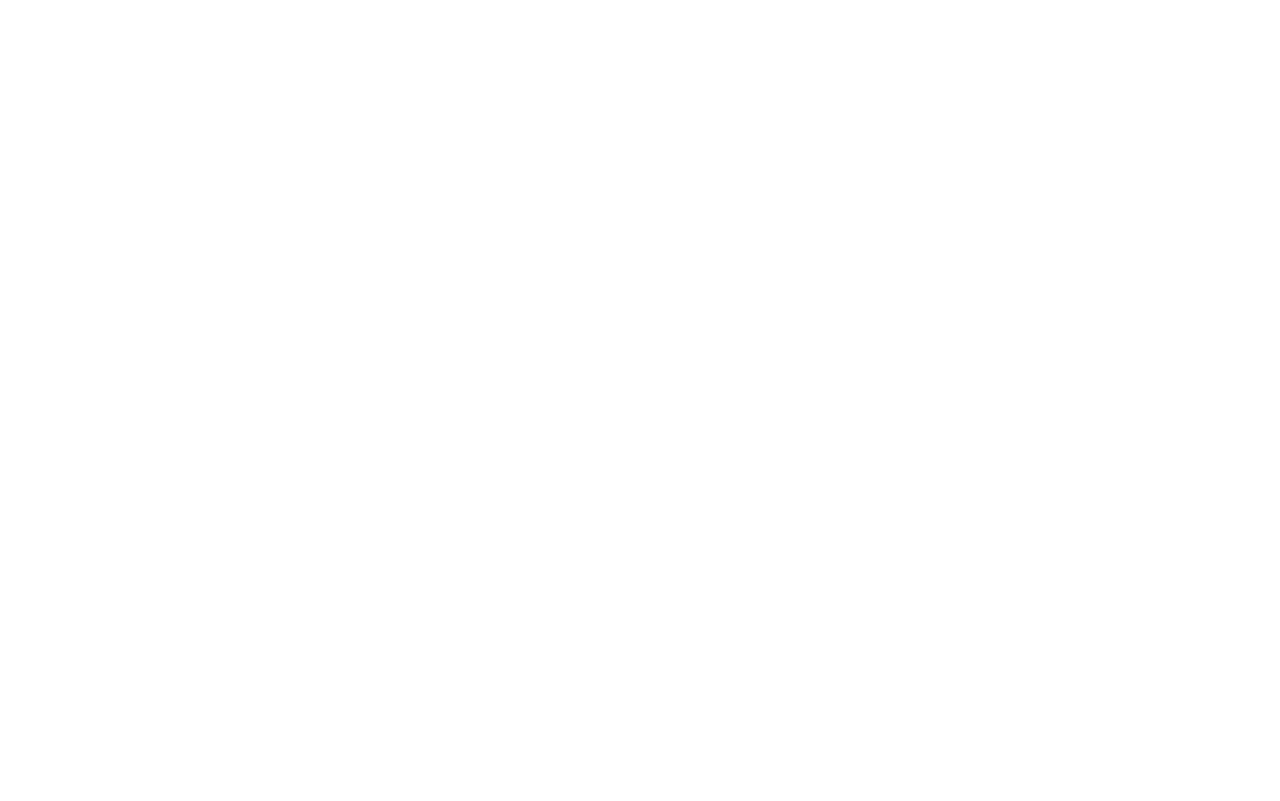
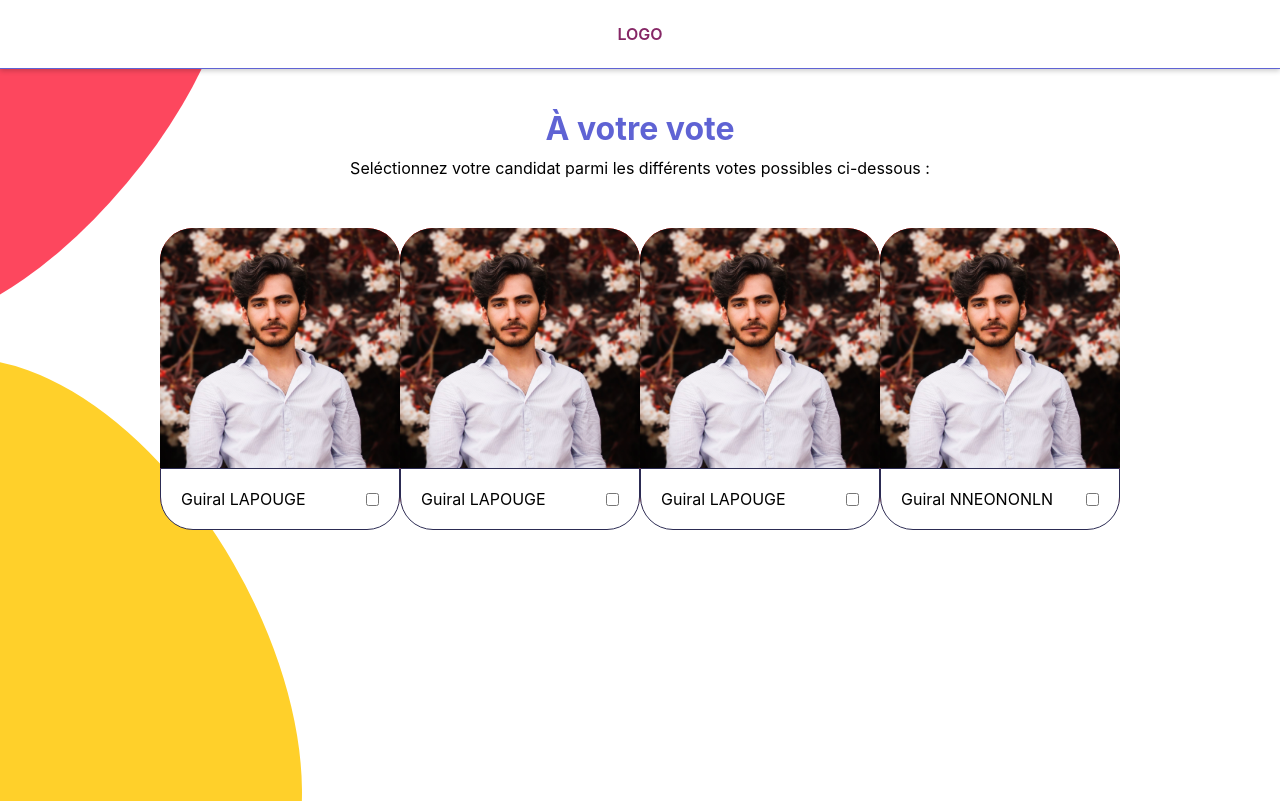
Before and after one commit to SemaineRush/WebApp, a React (Create React App) app: page /vote in a window 1280 px wide. Built offline with nearby package versions, Linux system fonts and the light colour scheme.

Commit message:
add Vote List

```diff
--- a/src/App.css
+++ /dev/null
@@ -1,38 +0,0 @@
-.App {
-  text-align: center;
-}
-
-.App-logo {
-  height: 40vmin;
-  pointer-events: none;
-}
-
-@media (prefers-reduced-motion: no-preference) {
-  .App-logo {
-    animation: App-logo-spin infinite 20s linear;
-  }
-}
-
-.App-header {
-  background-color: #282c34;
-  min-height: 100vh;
-  display: flex;
-  flex-direction: column;
-  align-items: center;
-  justify-content: center;
-  font-size: calc(10px + 2vmin);
-  color: white;
-}
-
-.App-link {
-  color: #61dafb;
-}
-
-@keyframes App-logo-spin {
-  from {
-    transform: rotate(0deg);
-  }
-  to {
-    transform: rotate(360deg);
-  }
-}
--- a/src/App.js
+++ b/src/App.js
@@ -1,18 +1,23 @@
 import React from 'react';
-import './App.css';
-import LogIn from './Components/LogIn'
-import Register from './Components/Register'
+import LogIn from './Components/LogIn';
+import Register from './Components/Register';
+import Header from './Components/Header';
+import Vote from './Components/Vote';
 import {BrowserRouter as Router, Route} from 'react-router-dom';
 
 
 function App() {
   return (
+    <>
+      <Header />
       <Router>
         <div className="App">
           <Route exact path="/login" component={ LogIn } />
           <Route exact path="/register" component={ Register } />
+          <Route exact path="/vote" component={ Vote } />
         </div>
       </Router>
+    </>
   );
 }
 
--- /dev/null
+++ b/src/Assets/header.css
@@ -0,0 +1,17 @@
+* {
+    margin: 0;
+    padding: 0;
+    box-sizing: 0;
+}
+
+header {
+    height: 8.5vh;
+    display: flex;
+    justify-content: center;
+    align-items: center;
+    color: #862766;
+    font-weight: 600;
+    border-bottom: 1px solid #5F63D4;
+    box-shadow: 0px 2px 5px 0px rgba(0,0,0,0.20);
+    background: #fff;
+}
--- /dev/null
+++ b/src/Assets/vote-list.css
@@ -0,0 +1,90 @@
+.red {
+    height: 200px;
+    width: 500px;
+    background: #FD475E;
+    border-radius: 50%;
+    transform: rotate(-50deg);
+    z-index: -999;
+    position: absolute;
+    top: -50px;
+    left: -200px;
+}
+
+.yellow {
+    height: 50%;
+    width: 650px;
+    background: #FFD02A;
+    border-radius: 50%;
+    transform: rotate(60deg);
+    z-index: -999;
+    position: absolute;
+    top: 55%;
+    left: -250px;
+}
+
+.container {
+    height: 91.5vh;
+    width: 100vw;
+    position: relative;
+    overflow: hidden;
+    display: flex;
+    flex-direction: column;
+    align-items: center;
+}
+
+.title {
+    display: flex;
+    flex-direction: column;
+    align-items: center;
+    margin-top: 40px;
+    margin-bottom: 50px;
+}
+
+h1 {
+    margin-bottom: 10px;
+    color: #5F63D4;
+}
+
+.vote-list {
+    width: 75%;
+    display: flex;
+    justify-content: space-around;
+}
+
+.candidate {
+    height: 300px;
+    width: 250px;
+    background: red;
+    border-radius: 33px;
+}
+
+.img-candidate {
+    height: 80%;
+    overflow: hidden;
+    position: relative;
+}
+
+.img-candidate img {
+    height: 100%;
+    width: 100%;
+    border-top-left-radius: 33px;
+    border-top-right-radius: 33px;
+    position: absolute;
+}
+
+.description {
+    height: 20%;
+    background: #fff;
+    border: 1px solid #2C2C54;
+    border-bottom-left-radius: 33px;
+    border-bottom-right-radius: 33px;
+    display: flex;
+    justify-content: space-between;
+    align-items: center;
+    padding-left: 20px;
+    padding-right: 20px;
+}
+
+.description p span {
+    text-transform: uppercase;
+}
--- /dev/null
+++ b/src/Components/Header.js
@@ -0,0 +1,12 @@
+import React, { Component } from 'react'
+import '../Assets/header.css'
+
+export default class LogIn extends Component {
+    render() {
+        return (
+            <header>
+              LOGO
+            </header>
+        )
+    }
+}
--- /dev/null
+++ b/src/Components/Vote.js
@@ -0,0 +1,22 @@
+import React, { Component } from 'react'
+import '../Assets/vote-list.css'
+
+import VoteList from './VoteList';
+
+export default class LogIn extends Component {
+    render() {
+        return (
+            <div className="container">
+              <div className="red"></div>
+              <div className="yellow"></div>
+
+              <div className="title">
+                <h1>À votre vote</h1>
+                <p>Seléctionnez votre candidat parmi les différents votes possibles ci-dessous :</p>
+              </div>
+
+              <VoteList />
+            </div>
+        )
+    }
+}
--- /dev/null
+++ b/src/Components/VoteList.js
@@ -0,0 +1,48 @@
+import React, { Component } from 'react'
+import '../Assets/vote-list.css'
+import avatar from '../Assets/media/avatar.png';
+
+export default class LogIn extends Component {
+    render() {
+        return (
+            <div className="vote-list">
+              <div className="candidate">
+                <div className="img-candidate">
+                  <img src={avatar} alt="avatar" />
+                </div>
+                <div className="description">
+                  <p>Guiral <span>Lapouge</span></p>
+                  <input type="checkbox" name="candidate" />
+                </div>
+              </div>
+              <div className="candidate">
+                <div className="img-candidate">
+                  <img src={avatar} alt="avatar" />
+                </div>
+                <div className="description">
+                  <p>Guiral <span>Lapouge</span></p>
+                  <input type="checkbox" name="candidate" />
+                </div>
+              </div>
+              <div className="candidate">
+                <div className="img-candidate">
+                  <img src={avatar} alt="avatar" />
+                </div>
+                <div className="description">
+                  <p>Guiral <span>Lapouge</span></p>
+                  <input type="checkbox" name="candidate" />
+                </div>
+              </div>
+              <div className="candidate">
+                <div className="img-candidate">
+                  <img src={avatar} alt="avatar" />
+                </div>
+                <div className="description">
+                  <p>Guiral <span>nneononln</span></p>
+                  <input type="checkbox" name="candidate" />
+                </div>
+              </div>
+            </div>
+        )
+    }
+}
```
Also changed, not shown: src/Assets/media/avatar.png (added). Lines whose indentation alone changed are shown as unchanged.
